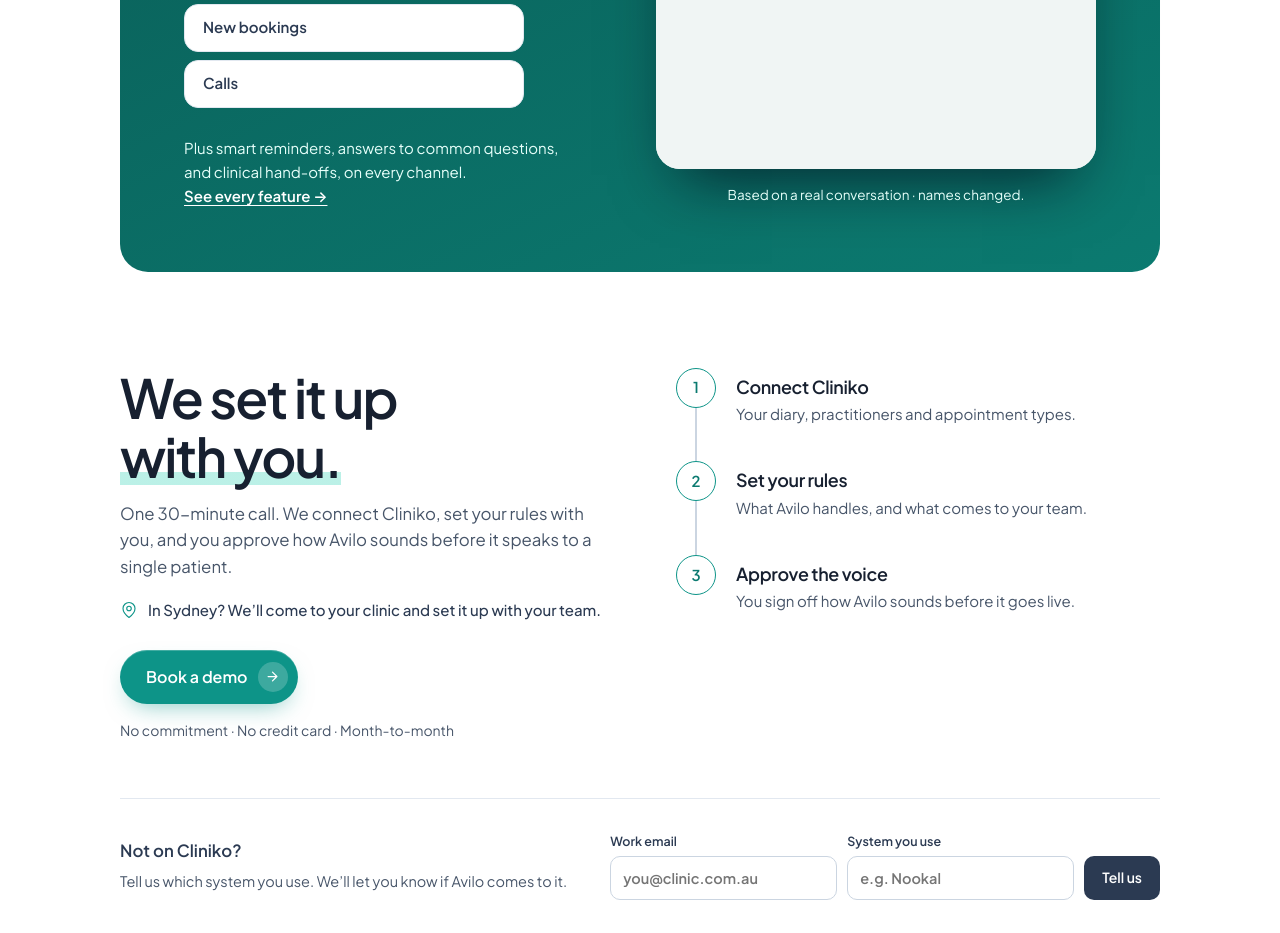
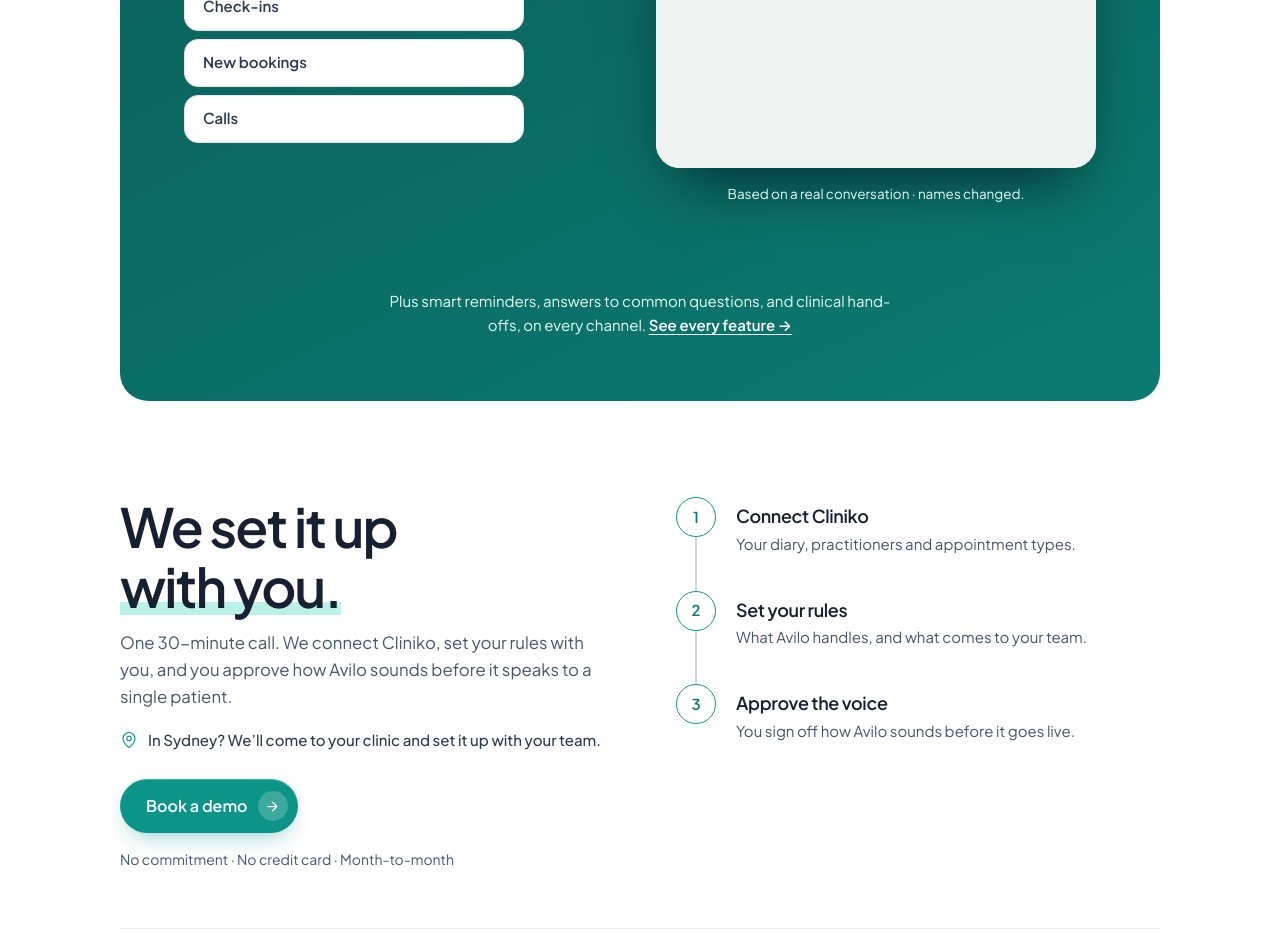
Before and after one commit to avilohealth/avilo-website, a website: page index.html in a window 1280 px wide. Shown: the part 5780-6713 px from the top of the page. Drawn offline with Linux system fonts and the light colour scheme.

Commit message:
Move the "plus smart reminders" line below the conversation graphic
It sat at the foot of the left column, so it read as a footnote to the
tab list rather than to the conversation it describes. It now spans the
full width under the card, centred. Colour and the See every feature
link are unchanged, so it still reads against the dark panel.

Co-Authored-By: Claude Opus 5 <noreply@anthropic.com>

```diff
--- a/index.html
+++ b/index.html
@@ -335,7 +335,7 @@ window.AVILO_ANALYTICS_ATTRS = { type: 'module', 'data-cf-beacon': '{"token": "7
 
           <button type="button" role="tab" aria-selected="false" data-conv="5" style="display:flex;align-items:center;width:100%;max-width:340px;min-height:48px;padding:0 18px;border-radius:14px;font-size:15px;font-weight:600;text-align:left;cursor:pointer;transition:background .25s,color .25s,border-color .25s,box-shadow .25s;background: #fff;color: #2B3A52;border:1px solid #E2E8F0;box-shadow: none">Calls</button>
               </div>
-      <p data-reveal="" style="font-size:15px;line-height:1.6;color:#E6FFFA;max-width:26em;text-wrap:pretty">Plus smart reminders, answers to common questions, and clinical hand-offs, on every channel. <a href="/solutions" style="color:#fff;font-weight:600;white-space:nowrap;text-decoration:underline;text-underline-offset:3px">See every feature →</a></p>
+
     </div>
     <div data-reveal="" data-anim="scale" style="min-width:0">
       <div style="background:#fff;border-radius:24px;box-shadow:0 30px 60px -24px rgba(2,8,23,.75);overflow:hidden">
@@ -366,6 +366,7 @@ window.AVILO_ANALYTICS_ATTRS = { type: 'module', 'data-cf-beacon': '{"token": "7
       </div>
       <p style="text-align:center;margin-top:14px;font-size:13.5px;color:#E6FFFA"><span data-v="conv.cap">Based on a real conversation · names changed.</span></p>
     </div>
+<p data-reveal="" style="grid-column:1/-1;margin:28px auto 0;max-width:34em;text-align:center;font-size:15px;line-height:1.6;color:#E6FFFA;text-wrap:pretty">Plus smart reminders, answers to common questions, and clinical hand-offs, on every channel. <a href="/solutions" style="color:#fff;font-weight:600;white-space:nowrap;text-decoration:underline;text-underline-offset:3px">See every feature →</a></p>
   </div>
 </section>
 
```
Also changed, not shown: src/pages/index.html (+2 -1 lines).
